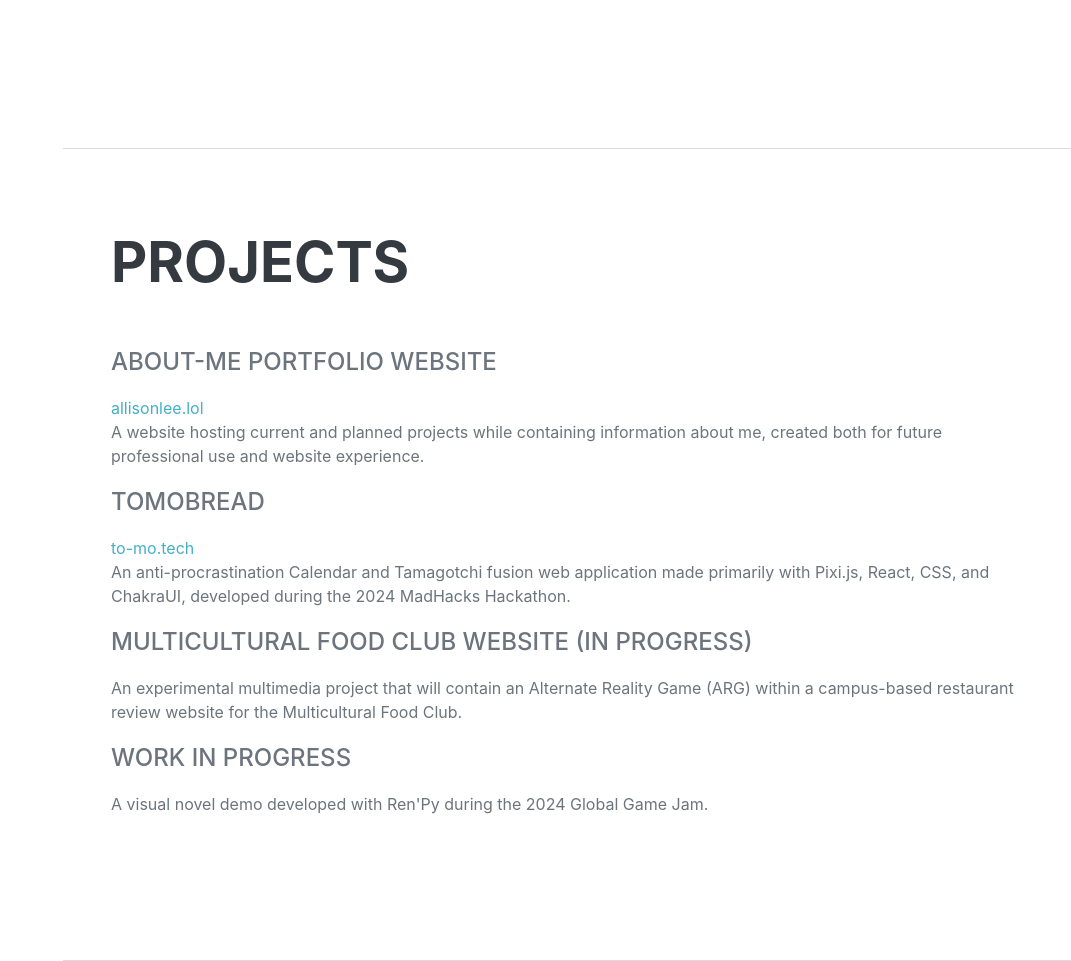
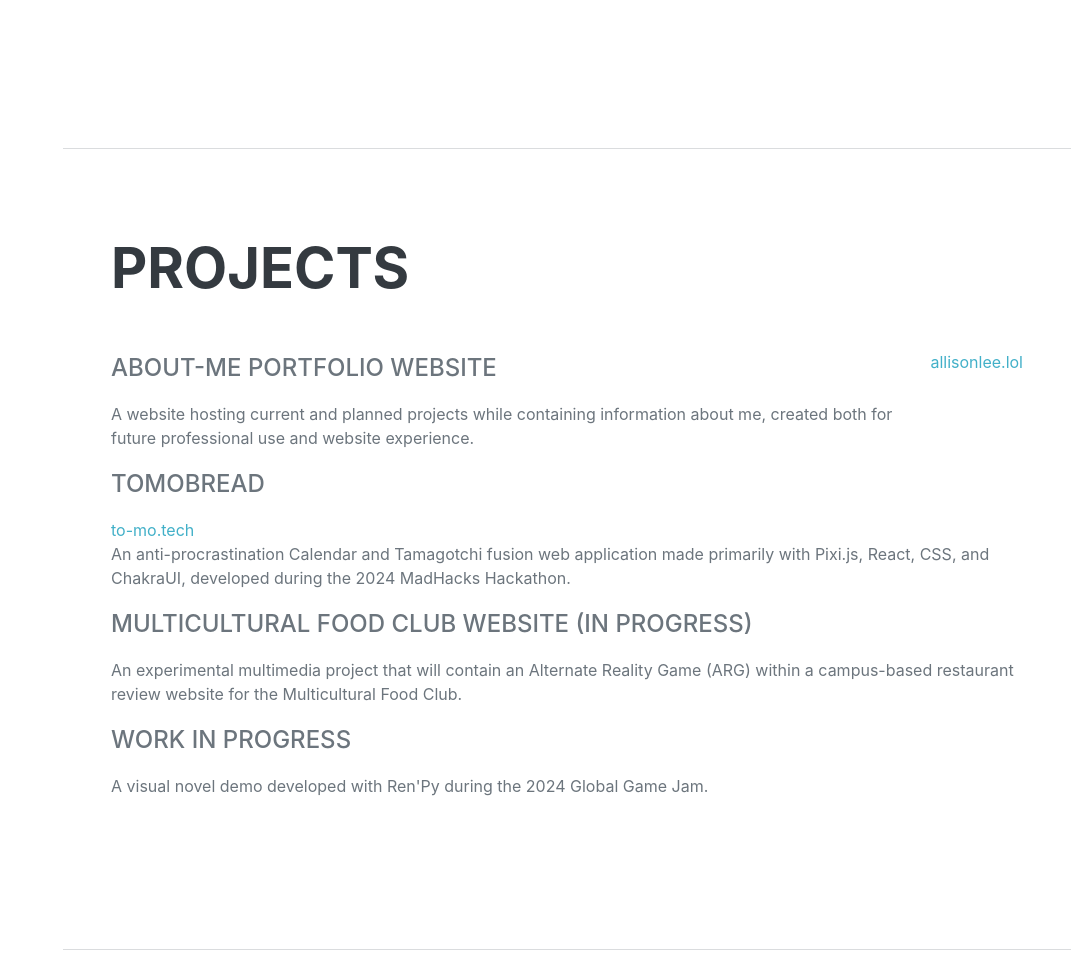
Before and after one commit to XiIinous/items, a Django app: page / in a window 1280 px wide. Shown: the part 4841-5802 px from the top of the page, without its empty margins (209-1280 px from the left). Run offline with Django 4.2, Linux system fonts and the light colour scheme; some libraries are stand-ins or nearby versions; some web fonts are replaced.

Commit message:
Update hell_world.html

```diff
--- a/hell_world/templates/hell_world.html
+++ b/hell_world/templates/hell_world.html
@@ -176,9 +176,13 @@
                     <div class="resume-section-content">
                         <div class="d-flex flex-column flex-md-row justify-content-between mb-5">
                             <div class="flex-grow-1">
-                                <div class="subheading mb-3">About-Me Portfolio Website</div>
-                                <div class="flex-shrink-0"><span class="text-primary">allisonlee.lol</span></div>
-                                <p>A website hosting current and planned projects while containing information about me, created both for future professional use and website experience.</p>
+                              <div class="d-flex flex-column flex-md-row justify-content-between">
+                                    <div class="flex-grow-1">
+                                        <div class="subheading mb-3">About-Me Portfolio Website</div>
+                                        <p>A website hosting current and planned projects while containing information about me, created both for future professional use and website experience.</p>
+                                    </div>
+                                    <div class="flex-shrink-0"><span class="text-primary">allisonlee.lol</span></div>
+                                </div>
                                 <div class="subheading mb-3">TomoBread</div>
                                 <div class="flex-shrink-0"><span class="text-primary">to-mo.tech</span></div>
                                 <p>An anti-procrastination Calendar and Tamagotchi fusion web application made primarily with Pixi.js, React, CSS, and ChakraUI, developed during the 2024 MadHacks Hackathon.</p>
```
